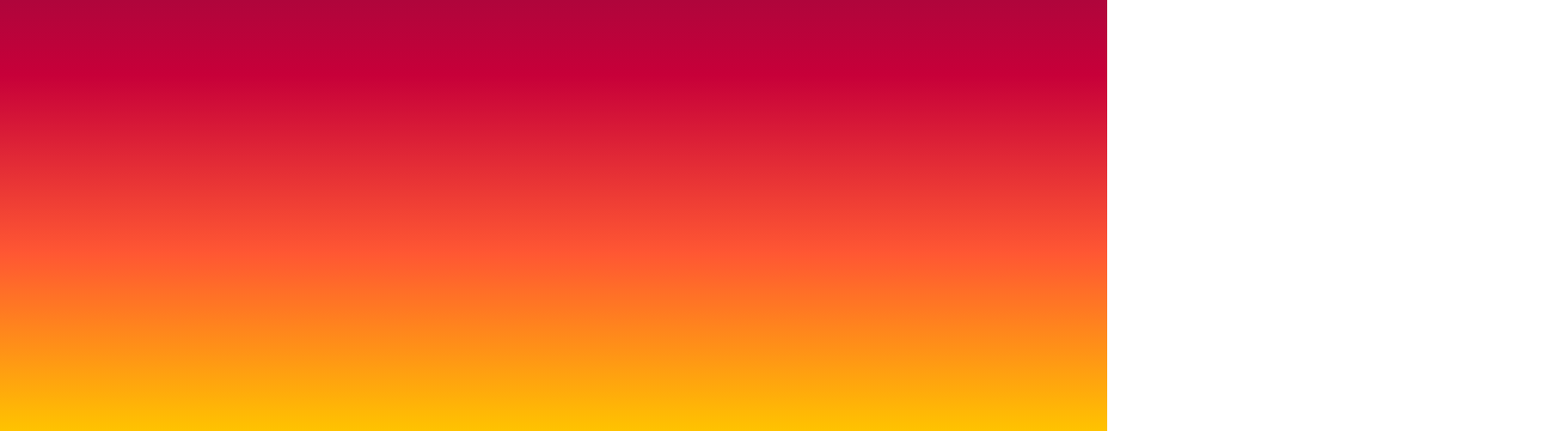
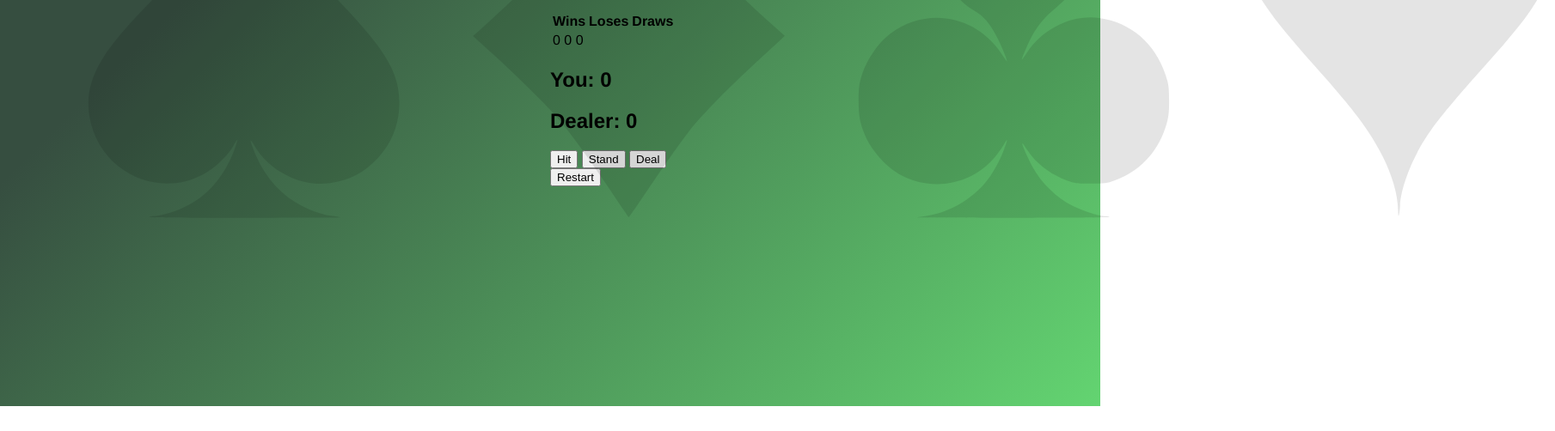
Before and after one commit to Sanketr62/BlackJack, a plain HTML site: page index.html in a window 1280 px wide. Shown: the part 327-829 px from the top of the page at 86% size, 1809 px wide, since content can reach past the window. After the commit the page ends 800 px from the top, so only its background shows below. Drawn offline with Linux system fonts and the light colour scheme; a web font is replaced by a local one.

Commit message:
added new files

```diff
--- a/index.html
+++ b/index.html
@@ -5,7 +5,7 @@
     <meta charset="UTF-8">
     <meta http-equiv="X-UA-Compatible" content="IE=edge">
     <meta name="viewport" content="width=device-width, initial-scale=1.0">
-    <title>Document</title>
+    <title>BlackJack</title>
     <link rel="stylesheet" href="style.css">
     <link rel="preconnect" href="https://fonts.googleapis.com">
     <link rel="preconnect" href="https://fonts.gstatic.com" crossorigin>
@@ -24,6 +24,13 @@
 </head>
 
 <body>
+
+    <div class="bg-container"></div>
+
+    <div class="bg-image">
+        <img src="Cards_type.svg" alt="cards_type" class="bg-img2">
+    </div>
+
     <div class="container">
         <h1><span style="font-family: 'Roboto', sans-serif;">Black</span> <span
                 style="color:Black; font-family: 'Vujahday Script';"> jack</span></h1>
@@ -34,14 +41,14 @@
             <table>
                 <tr>
                     <th id="win-header">Wins</th>
-                    <th id="loss-header">Losses</th>
+                    <th id="loss-header">Loses</th>
                     <th id="draw-header">Draws</th>
                 </tr>
 
                 <tr>
                     <td>
                         <span id="wins">0</span>
-                        <span id="losses">0</span>
+                        <span id="loses">0</span>
                         <span id="draws">0</span>
                     </td>
                 </tr>
--- a/style.css
+++ b/style.css
@@ -1,8 +1,35 @@
 body{
     width: 100%;
+    max-width: 100%;
+    overflow-x: hidden;
+    margin: 0%;
+    padding: 0%;
+}
+
+.bg-container{
+    width: 100%;
+    min-width: 100%;
+    overflow-x: hidden;
     height: 100vh;
     color: #fff;
-    background-image: linear-gradient(180deg, #a75b78, #900C3F, #C70039, #FF5733, #FFC300);
+    background-image: linear-gradient(315deg,#63d471 0%, #364e40 74%);
+    background-repeat: no-repeat;
+    background-position: center;
+    background-size: cover;
+    position: relative;
+}
+
+.bg-image{
+    opacity: 10%;
+    position: absolute;
+    bottom: 0%;
+    background-repeat: no-repeat;
+    padding-bottom: 0%;
+    margin-top: 0%;
+    margin-right: 0%;
+    margin-bottom: 0%;
+    margin-left: 8%;
+    z-index: 2;
 }
 
 .flex-blackjack-row-1,
@@ -11,4 +38,15 @@ body{
 #blackjack-result {
     font-family: 'Franklin Gothic Medium', 'Arial Narrow', Arial, sans-serif;
     font-weight: lighter;
+    padding: 0%;
 }
+
+.container{
+    position: absolute;
+    bottom: 0%;
+    z-index: 1;
+    margin-top: 50%;
+    margin-right: 50%;
+    margin-bottom: 20%;
+    margin-left: 50%;
+}
```
Also changed, not shown: Cards_type.svg (added).
